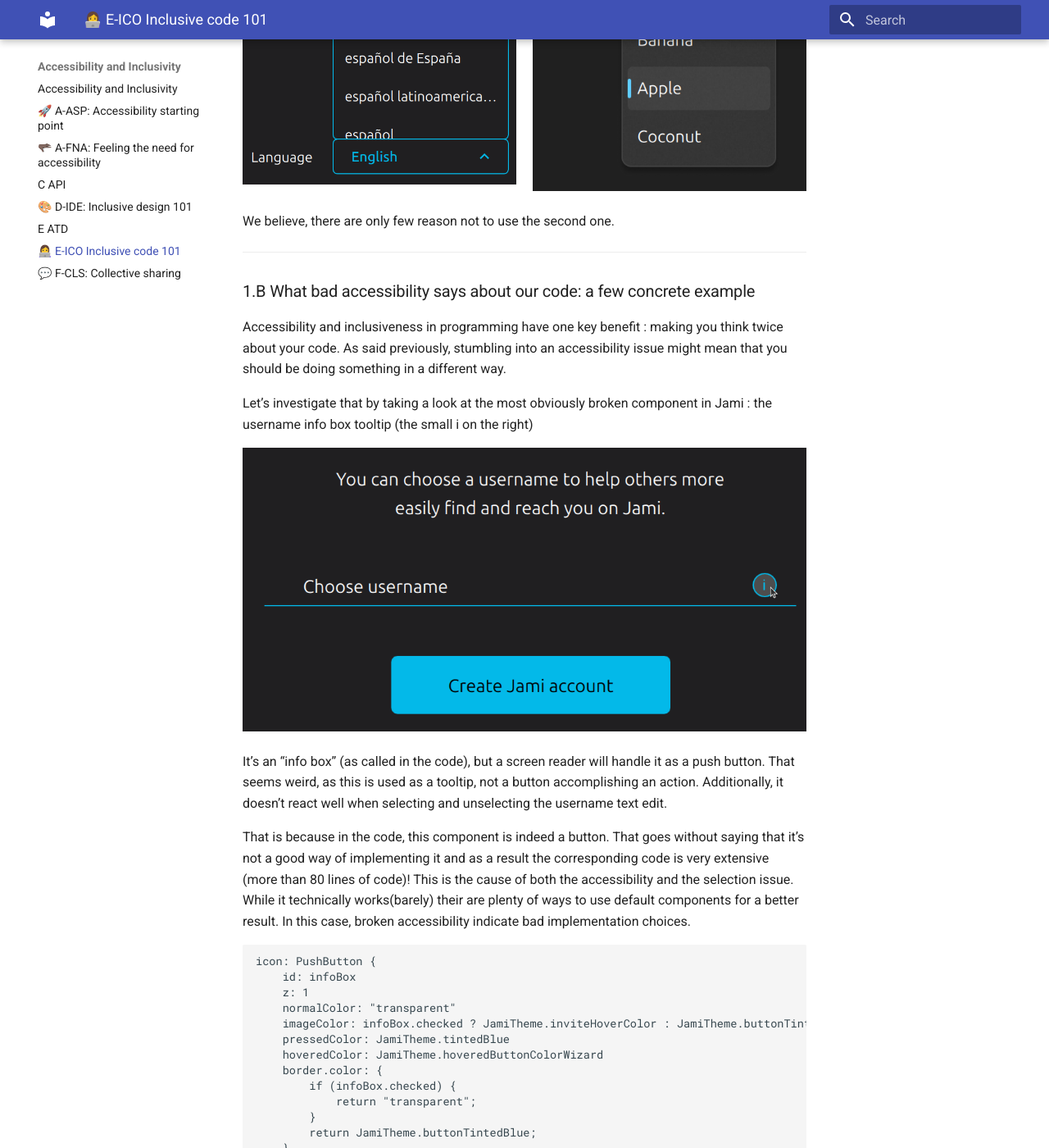
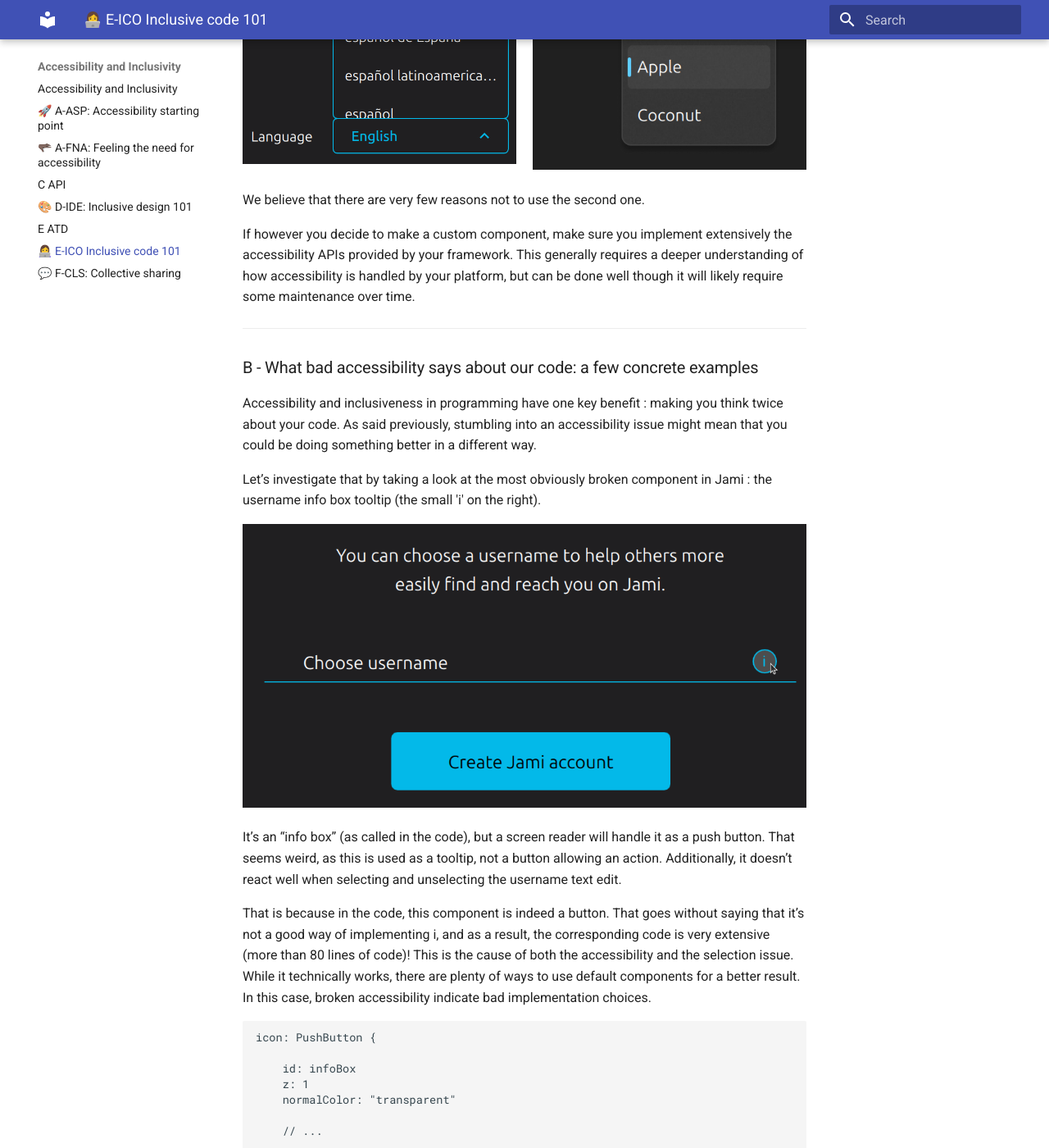
Before and after one commit to savoirfairelinux/building-inclusive-open-source-software, an MkDocs documentation site: the page built from docs/E-ICO.md, in a window 1280 px wide and 1400 px high, scrolled down 1555 px. Shown: the whole window at 82% size. Built offline with MkDocs 1.6.1 and Material for MkDocs 9.7.7, drawn with Linux system fonts in a browser that asks for light colours; some of the changed text lies outside the part shown.

Commit message:
E-ICO: various edits, and make naming conventions consistent between E and D

````diff
--- a/docs/E-ICO.md
+++ b/docs/E-ICO.md
@@ -1,7 +1,7 @@
 # 👩‍💻 E-ICO Inclusive code 101
 
 >
-This module provides general information needed for building accessible code on any platform or language.
+This module provides general information needed for building accessible code on any platform, language or framework.
 
 **⛳️ Section**: E. Programming inclusive and accessible software
 
@@ -23,82 +23,78 @@
 
 ## 1. Development mindset : Accessible code is good code
 
-As we will see in this section, bad accessibility can often be a symptom of bad code. That’s good news ! It means that fixing it often only require good code practices.
+As we will see in this section, bad accessibility can often be a symptom of flawed code. That’s good news ! It means that fixing it often only requires good code practices.
 
 ---
 
-### 1.A Custom components and accessibility
+### A - Custom components and accessibility
 
-Many applicative frameworks come packed with standards components. Those can take many forms (labels, buttons, timers, abstract lists…). The main takeaway of this section, to put it simply would be :
+Many applicative frameworks come packed with standards components (like labels, buttons, timers, etc.). To put it simply, the main takeaway of this section would be:
 
 >
-⛔ STOP REINVENTING (or programming in our case) THE WHEEL (please)
+**⛔ Don't reinvent** (or program in our case) **the wheel !** (please)
 
 >
 
-You code can be good but will never be as robust as one iterated upon by a community of developers or a company. Therefore, before implementing anything, check rigorously that your framework or a library doesn’t provide a tool that would meet most of your needs.
+You code can be good but will never be as robust as one iterated upon by a community of developers or a big company. Therefore, before implementing anything, check rigorously that your framework (or a library) doesn’t provide a tool that would meet most of your needs.
 
-Frameworks often have a unified and often automated way of handling accessibility with key navigation, focus and label generation. Therefore, building complex custom components will very frequently (not to say almost always) break accessibility handling. Therefore, try to limit the complexity of your UI objects, document them properly and when trying to fix an accessibility issue, consider taking the hard way by refactoring the component. Your whole code will actually be better.
+Frameworks often have unified and often automated ways of handling accessibility with key navigation, focus and label generation. Therefore, building complex custom components will very frequently (not to say almost always) break accessibility handling if no more work is done. Therefore, try to limit the complexity of your UI objects, document them properly and when trying to fix an accessibility issue, consider taking the hard way by refactoring the component. Your whole code will actually be better.
 
 For a more concrete example, on the left you can see a custom combo-box component, deeply broken from an accessibility standpoint. On the right, you can see a native Qt combo-box, more feature-full -aesthetics aside- and working fine with a screen reader and Keyboard navigation without necessitating any intervention.
 
 <div style="display: flex; justify-content: space-between;">
     <div style="flex: 1; margin-right: 10px;">
-        <img src="../ressources/E-ProgrammingInclusiveAndAccessibleSoftware/jamiComboBox.png" alt="Custom combo box">
+        <img src="../ressources/e-programming-inclusive-and-accessible-software/jamiComboBox.png" alt="Custom combo box">
     </div>
     <div style="flex: 1; margin-left: 10px;">
-        <img src="../ressources/E-ProgrammingInclusiveAndAccessibleSoftware/QtComboBox.png" alt="Native Qt combo-box">
+        <img src="../ressources/e-programming-inclusive-and-accessible-software/qtComboBox.png" alt="Native Qt combo-box">
     </div>
 </div>
 
-We believe, there are only few reason not to use the second one.
+We believe that there are very few reasons not to use the second one.
+
+If however you decide to make a custom component, make sure you implement extensively the accessibility APIs provided by your framework. This generally requires a deeper understanding of how accessibility is handled by your platform, but can be done well though it will likely require some maintenance over time.
 
 ---
 
-### 1.B What bad accessibility says about our code: a few concrete example
+### B - What bad accessibility says about our code: a few concrete examples
 
-Accessibility and inclusiveness in programming have one key benefit : making you think twice about your code. As said previously, stumbling into an accessibility issue might mean that you should be doing something in a different way.
+Accessibility and inclusiveness in programming have one key benefit : making you think twice about your code. As said previously, stumbling into an accessibility issue might mean that you could be doing something better in a different way.
 
+Let’s investigate that by taking a look at the most obviously broken component in Jami : the username info box tooltip (the small 'i' on the right).
 
+![Screenshot of the Jami account creation page showcasing the discussed tooltip](ressources/e-programming-inclusive-and-accessible-software/jamiToolTip.png)
 
-Let’s investigate that by taking a look at the most obviously broken component in Jami : the username info box tooltip (the small i on the right)
+It’s an “info box” (as called in the code), but a screen reader will handle it as a push button. That seems weird, as this is used as a tooltip, not a button allowing an action. Additionally, it doesn’t react well when selecting and unselecting the username text edit.
 
-![Screenshot of the Jami account creation page showcasing the discussed tooltip](ressources/E-ProgrammingInclusiveAndAccessibleSoftware/JamiToolTip.png)
-
-It’s an “info box” (as called in the code), but a screen reader will handle it as a push button. That seems weird, as this is used as a tooltip, not a button accomplishing an action. Additionally, it doesn’t react well when selecting and unselecting the username text edit.
-
-That is because in the code, this component is indeed a button. That goes without saying that it’s not a good way of implementing it and as a result the corresponding code is very extensive (more than 80 lines of code)! This is the cause of both the accessibility and the selection issue. While it technically works(barely) their are plenty of ways to use default components for a better result. In this case, broken accessibility indicate bad implementation choices.
+That is because in the code, this component is indeed a button. That goes without saying that it’s not a good way of implementing i, and as a result, the corresponding code is very extensive (more than 80 lines of code)! This is the cause of both the accessibility and the selection issue. While it technically works, there are plenty of ways to use default components for a better result. In this case, broken accessibility indicate bad implementation choices.
 
 ```cpp
 icon: PushButton {
+
     id: infoBox
     z: 1
     normalColor: "transparent"
-    imageColor: infoBox.checked ? JamiTheme.inviteHoverColor : JamiTheme.buttonTintedBlue                        source: JamiResources.i_informations_black_24dp_svg
-    pressedColor: JamiTheme.tintedBlue
-    hoveredColor: JamiTheme.hoveredButtonColorWizard
-    border.color: {
-        if (infoBox.checked) {
-            return "transparent";
-        }
-        return JamiTheme.buttonTintedBlue;
-    }
+
+    // ...
+
     checkable: true
     onCheckedChanged: {
         textBoxinfo.visible = !textBoxinfo.visible;
     }
     preferredSize: 20
-    ...
+
+    // ...
 }
 ```
 
 Another example would be the account selection list in Jami. It was not possible to navigate between the different items using the keyboard arrows making it non-usable from an accessibility standpoint.
 
 <p align="center">
-    <img src="../ressources/E-ProgrammingInclusiveAndAccessibleSoftware/JamiAccoutnList.png" alt="Picture of the account list in Jami showing 4 different accounts." width="60%">
+    <img src="../ressources/e-programming-inclusive-and-accessible-software/jamiAccountList.png" alt="Picture of the account list in Jami showing 4 different accounts." width="60%">
 </p>
 
-That’s an unexpected behavior as the best ListView Qt component (which our custom component is based on) support this behavior. A quick inspection of the code revealed those lines :
+That’s an unexpected behavior as the best ListView Qt component (which our custom component is based on) supports this navigation method. A quick inspection of the code revealed those lines :
 
 ```cpp
 Keys.onUpPressed: verticalScrollBar.decrease()
@@ -107,9 +103,11 @@
 
 By reimplementing a scroll feature and binding it to the arrows key, we effectively broke the base behavior of the component. Here, broken accessibility showcase flawed design as the expected behavior of the component hasn’t been thought all the way through.
 
-In this case, the fix was rather simple, use the base component rather the custom one.
+In this case, the fix was rather simple: use the base component rather the custom one.
 
-### 1.C Focus and explicit key navigation, choose the right tool at the right time (desktop)
+And when you don't have the choice to work with custom components, remember to pay close attention to your framework's accessibility APIs and guidelines to make sure your components can blend in.
+
+### 1.C Focus and explicit key navigation, choose the right tool at the right time (Desktop)
 
 In order to implement alternative navigation in your app (keyboard, voice over, talkback, vocal command, etc), on desktop, they are two main way of doing it : focus and explicit key navigation. By default, your framework will try to predict the order in which you would want to move between objects by making all focusable elements accessible through alternative navigation. This will work mostly well on basic components.
 
@@ -134,11 +132,13 @@
 
 ## 2. Development pipeline
 
+TODO: working with design
+
 ### 2.1 Accessibility workflows
 
-Accessibility is a complex topic that can be hard to incorporate into routine development, especially with varying team composition and scale. Accessibility testing as done in more traditional industries would be difficult be set up. Therefore, we need to adapt existing accessibility guidelines to our workflow.
+Accessibility is a complex topic that can be hard to incorporate into routine development, especially with varying team composition and scale. Accessibility testing as done in more traditional industries would be difficult to set up. Therefore, we need to adapt existing accessibility guidelines to our workflow.
 
-The most useful tip regarding this topic that we found in the [Agile Accessibility Handbook](https://accessibility.deque.com/agile-accessibility-handbook) would be the concept of accessibility coach. Each development team, should have someone especially knowledgeable and with a consequent empathy regarding accessibility. These coach will not be the one doing the core accessibility work and doesn’t need to be working full time on accessibility. They will rather **be the ones to monitor with other employees the progress of the current accessibility roadmap**. They are the one responsible to make sure that accessibility is a constant though at every step of development.
+The most useful tip regarding this topic that we found in the [Agile Accessibility Handbook](https://accessibility.deque.com/agile-accessibility-handbook) would be the concept of accessibility coach. Each development team can have someone especially knowledgeable and with a consequent empathy regarding accessibility. These coach will not be the one doing the core accessibility work and don't need to be working full time on accessibility. They will rather **be the ones who monitor with other employees the progress of the current accessibility roadmap**. They are the one responsible of making sure that accessibility is a constant thought at every step of development.
 
 The coach of different teams can meet regularly to coordinate and update the accessibility roadmap of the application. They also can organize monthly meetings with the all of their teams to report on the improvements, blockers and perspectives. The main goal is to normalize accessibility and inclusiveness as routine parts of development.
 
@@ -156,9 +156,13 @@
 
 If you app is native, you can set-up your CI to detect missing accessibility labels on focusable elements and setup a test that navigate through all od the elements of a view using the keyboard, checking that none of them wasn’t reached.
 
-You can also use a template of a checklist containing the main elements to be sounded and share it with your team. We provide you, our own accessibility checklist template. Feel free to iterate upon it and to propose your enhancements in this repository.
+Some frameworks (including SwiftUI or Jetpack Compose) provide ways of automating UI tests that check accessibility.
 
-![Diagram showing an "A very basic accessibility checklist not to break anything when committing. This diagram is available in text format further down this page."](ressources/E-ProgrammingInclusiveAndAccessibleSoftware/InclusivenessChecklist.png)
+You can also use a template of a checklist containing the main elements to be sounded and share it with your team. We provide you, our own accessibility checklist template. Feel free to iterate upon it and to propose your enhancements [in this repository](https://github.com/Page-and-Maxence/accessibility-and-inclusiveness).
+
+Remember : this **should not** be seen as a way to make your UI accessible, but rather to be sure you commit won't break any existing accessibility that was implemented. For new features, it is essential to design the UI with accessibility in mind from the very start.
+
+![Diagram showing an "A very basic accessibility checklist not to break anything when committing. This diagram is available in text format further down this page."](ressources/e-programming-inclusive-and-accessible-software/inclusivenessChecklist.png)
 
 **The diagram in text format:**
 
@@ -168,7 +172,7 @@
 
 Can you access it in a practical way with your keyboard or VoiceOver/TalkBack alone ?
 
-- If no: Fix it ! All elements should be accessible without a mouse. Most users would expect the navigation to take place using TAB and BACKTAB.Arrows are also useful inside of lists. A top bar would typically be accessible with ALT. Shortcuts can make this navigation smoother
+- If no: Fix it ! All elements should be accessible without a mouse. Most users would expect the navigation to take place using TAB and BACKTAB. Arrows are also useful inside of lists. A top bar would typically be accessible with ALT. Shortcuts can make this navigation smoother.
 
 Are all information and labels properly transcribed using a screen reader ?
 
@@ -223,7 +227,7 @@
 
 # Resources
 
-[QuickInclusivenessCheck.excalidraw](ressources/E-ProgrammingInclusiveAndAccessibleSoftware/QuickInclusivenessCheck.excalidraw)
+[QuickInclusivenessCheck.excalidraw](ressources/e-programming-inclusive-and-accessible-software/quickInclusivenessCheck.excalidraw)
 
 [WAVE Accessibility tool](https://wave.webaim.org/)
 
````
Also changed, not shown: docs/ressources/e-programming-inclusive-and-accessible-software/inclusivenessChecklist.png (renamed from docs/ressources/E-ProgrammingInclusiveAndAccessibleSoftware/InclusivenessChecklist.png), docs/ressources/e-programming-inclusive-and-accessible-software/jamiAccountList.png (renamed from docs/ressources/E-ProgrammingInclusiveAndAccessibleSoftware/JamiAccoutnList.png), docs/ressources/e-programming-inclusive-and-accessible-software/jamiComboBox.png (renamed from docs/ressources/E-ProgrammingInclusiveAndAccessibleSoftware/jamiComboBox.png), docs/ressources/e-programming-inclusive-and-accessible-software/jamiToolTip.png (renamed from docs/ressources/E-ProgrammingInclusiveAndAccessibleSoftware/JamiToolTip.png), docs/ressources/e-programming-inclusive-and-accessible-software/qtComboBox.png (renamed from docs/ressources/E-ProgrammingInclusiveAndAccessibleSoftware/QtComboBox.png), 2 other files.
